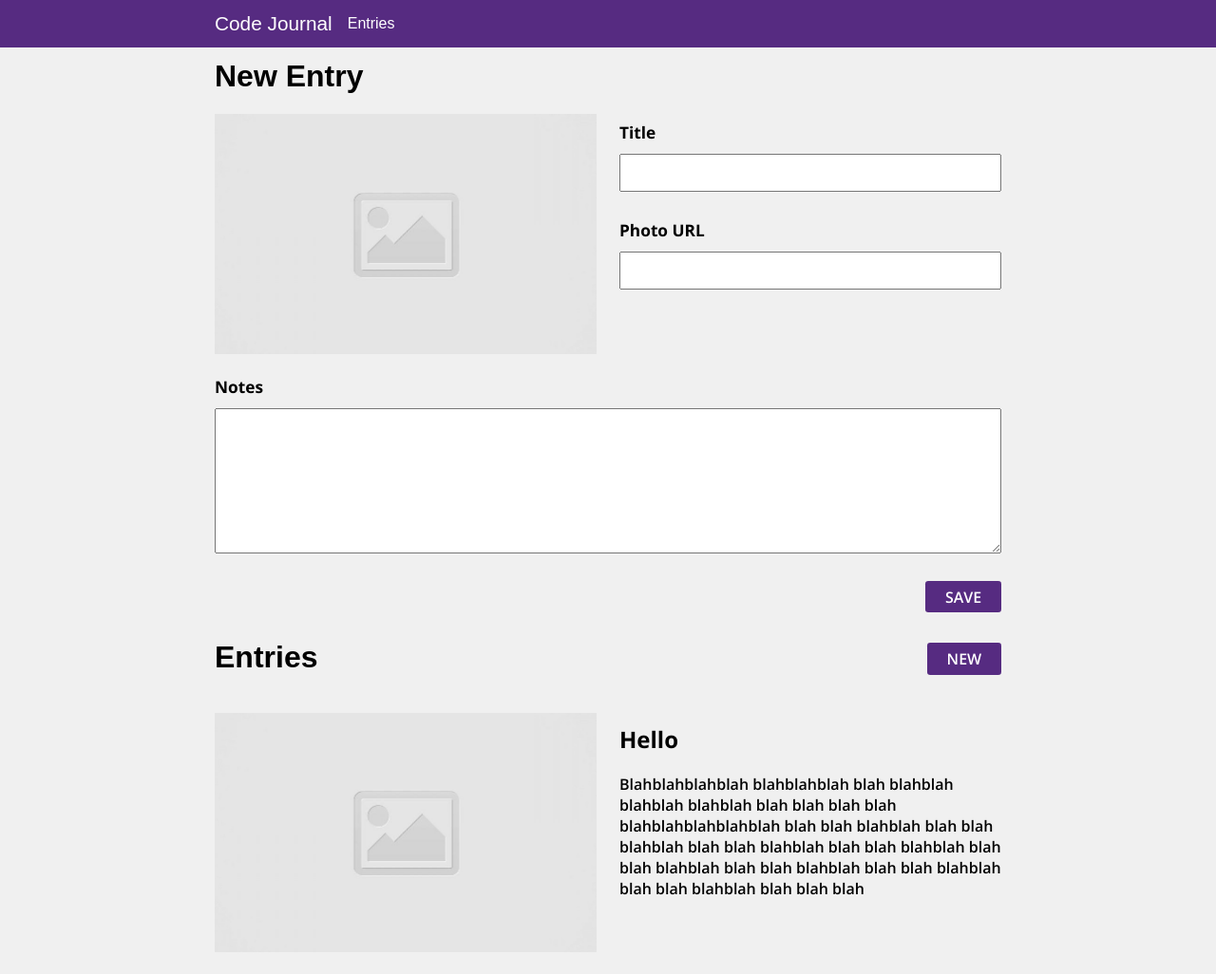
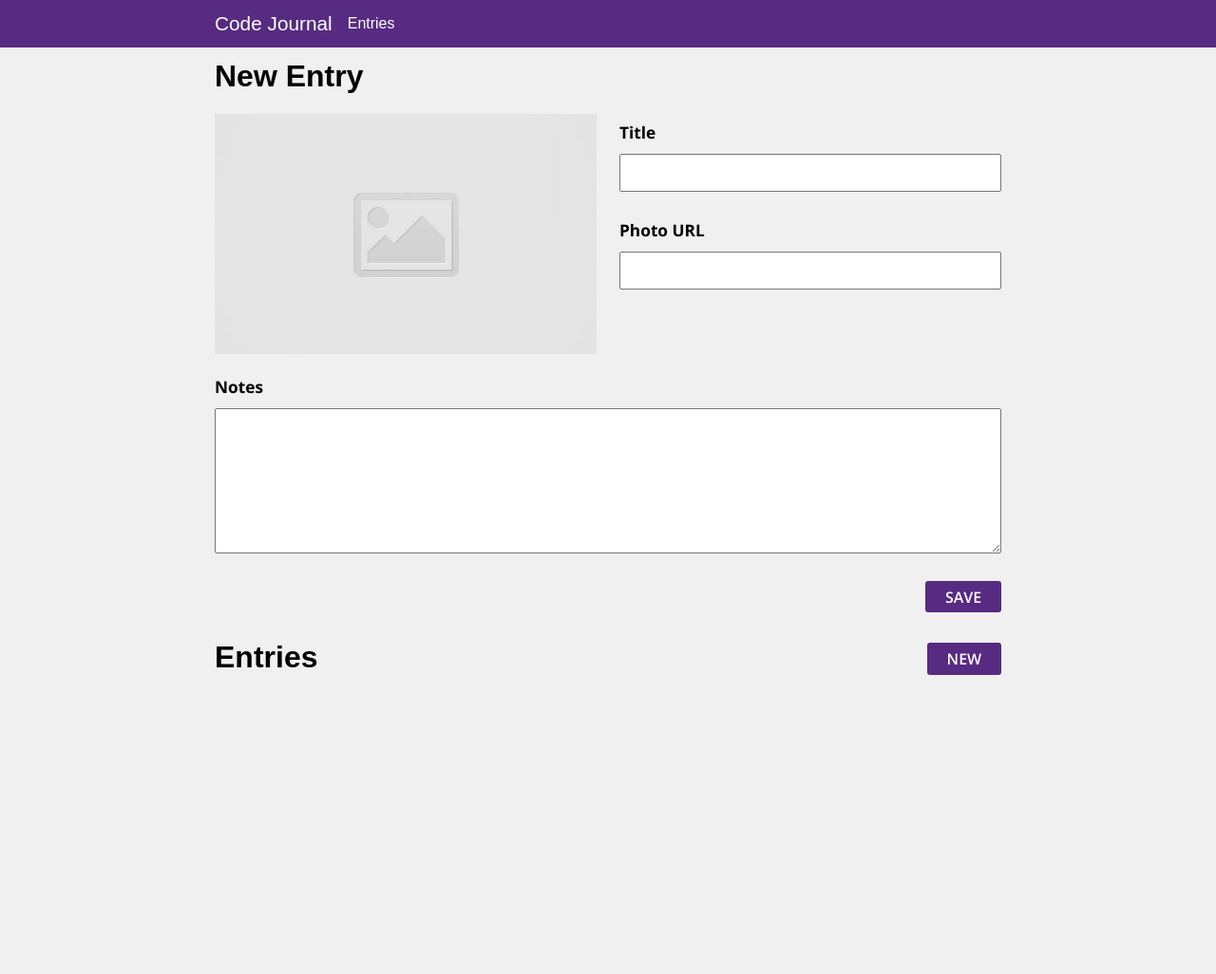
Before and after one commit to barbara-liao/code-journal, a website: page index.html in a window 1280 px wide. Shown: the whole page at 95% size. After the commit the page ends 800 px from the top, so only its background shows below. Drawn offline with nearby package versions, Linux system fonts and the light colour scheme; a web font is replaced by a local one.

Commit message:
Removed the example HTML entries. #2.

```diff
--- a/index.html
+++ b/index.html
@@ -73,19 +73,6 @@
           </div>
         </div>
         <ul class="padding-zero">
-          <div class="row">
-            <div class="column-half">
-              <img src="images/placeholder-image-square.jpg">
-            </div>
-            <div class="column-half">
-              <div class="row">
-                <h2>Hello</h2>
-              </div>
-              <div class="row">
-                <p class="margin-bottom">Blahblahblahblah blahblahblah blah blahblah blahblah blahblah blah blah blah blah blahblahblahblahblah blah blah blahblah blah blah blahblah blah blah blahblah blah blah blahblah blah blah blahblah blah blah blahblah blah blah blahblah blah blah blahblah blah blah blah</p>
-              </div>
-            </div>
-          </div>
         </ul>
       </div>
     </div>
```
